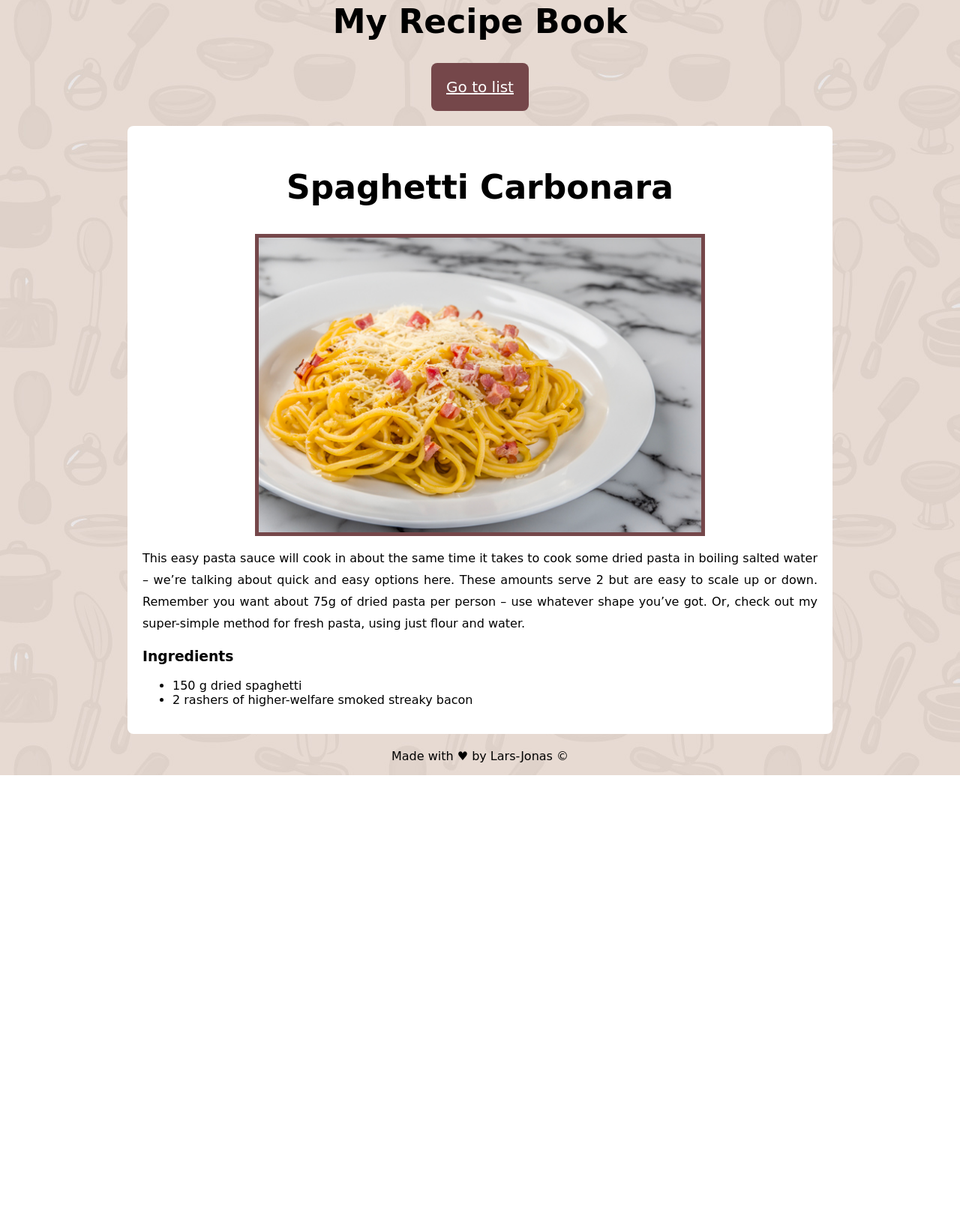
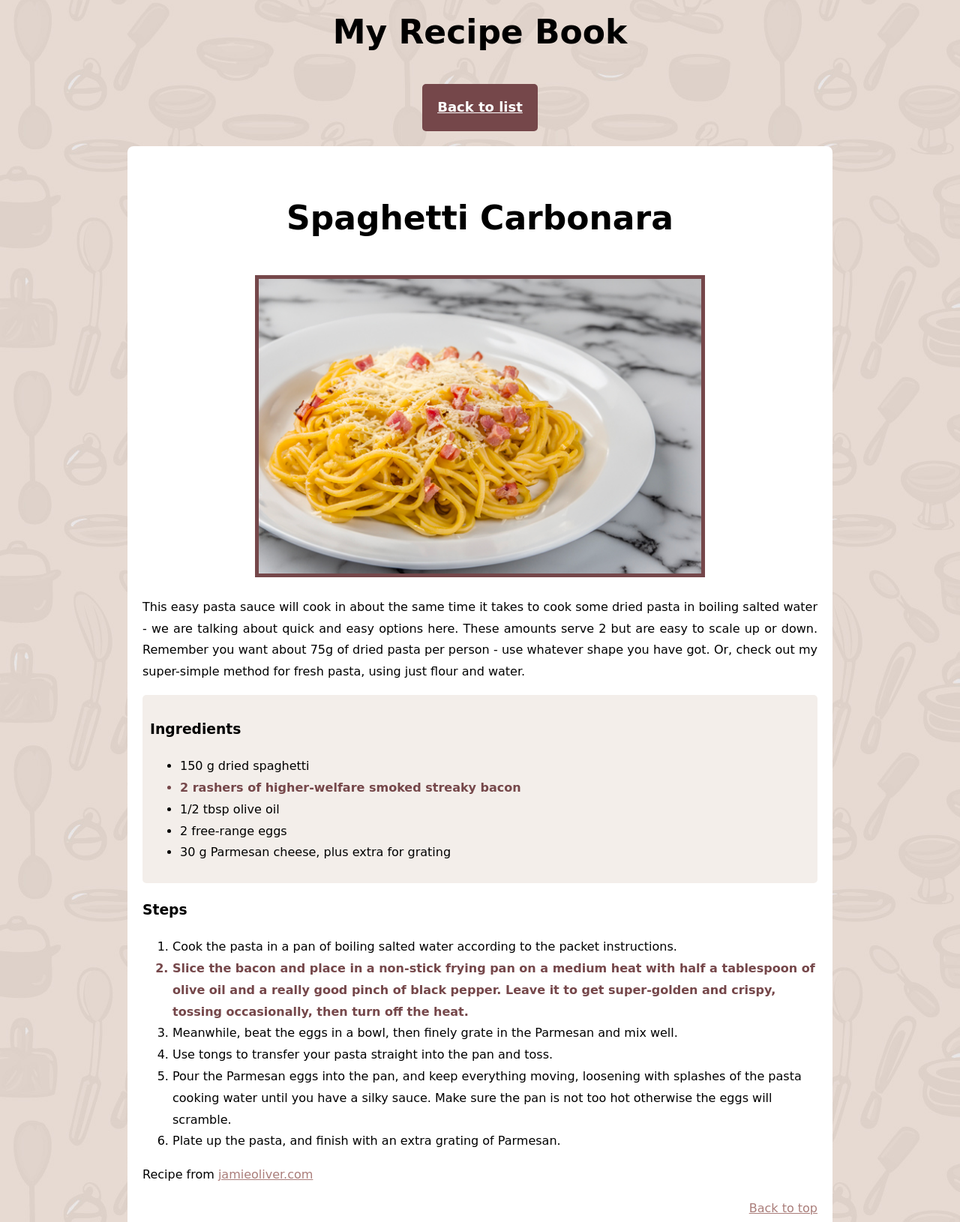
Before and after one commit to 365daysofc0ding/FEWD_Techdegree_Lectures, a plain HTML site: page 01_Unit/introduction-to-html-and-css/START-HERE/recipe-website/spaghetti-carbonara.html in a window 1280 px wide. Shown: the part 26-1656 px from the top of the page at 75% size. Before the commit the page ends 1060 px from the top, so only its background shows below. Drawn offline with Linux system fonts and the light colour scheme; a web font is replaced by a local one.

Commit message:
Finished recipe website on my own

```diff
--- a/01_Unit/introduction-to-html-and-css/START-HERE/recipe-website/index.html
+++ b/01_Unit/introduction-to-html-and-css/START-HERE/recipe-website/index.html
@@ -11,15 +11,18 @@
         <header>
             <h1 id="heading-primary">My Recipe Book</h1>
         </header>
-        <div class="content-box">
-            <h2 class="heading-secondary">Favorites</h2>
-            <ul id="favorites">
+        <section class="recipe">
+            <div class="recipe-header">
+                <h2 class="heading-secondary">Favorites</h2>
+            </div>
+            <ul class="favorites">
                 <li><a href="spaghetti-carbonara.html">Spaghetti Carbonara</a></li>
             </ul>
-        </div>
+        </section>
         <footer class="footer">
             <p>Made with &hearts; by Lars-Jonas &copy;</p>
         </footer>
     </div>
+    <script src="script.js"></script>
 </body>
 </html>
--- a/01_Unit/introduction-to-html-and-css/START-HERE/recipe-website/spaghetti-carbonara.html
+++ b/01_Unit/introduction-to-html-and-css/START-HERE/recipe-website/spaghetti-carbonara.html
@@ -6,24 +6,42 @@
     <title>Spaghetti Carbonara</title>
     <link rel="stylesheet" href="styles.css">
 </head>
-<body>
+<body id="top">
     <div class="container">
         <header>
             <h1 id="heading-primary">My Recipe Book</h1>
-            <a href="index.html#favorites" class="btn">Go to list</a>
+            <a href="index.html#favorites" class="btn">Back to list</a>
         </header>
-        <div class="content-box">
-            <h2 class="heading-secondary">Spaghetti Carbonara</h2>
-            <img src="img/carbonara.jpg" alt="Spaghetti Carbonara" class="recipe-image">
-            <p class="recipe-text">This easy pasta sauce will cook in about the same time it takes to cook some dried pasta in boiling salted water – we’re talking about quick and easy options here. These amounts serve 2 but are easy to scale up or down. Remember you want about 75g of dried pasta per person – use whatever shape you’ve got. Or, check out my super-simple method for fresh pasta, using just flour and water.</p>
-            <div class="ingredients">
-                <h3 class="ingredients-heading">Ingredients</h3>
+        <section class="recipe">
+            <div class="recipe-header">
+                <h2 class="heading-secondary">Spaghetti Carbonara</h2>
+                <img src="img/carbonara.jpg" alt="Spaghetti Carbonara" class="recipe-image">
+            </div>
+            <p class="recipe-description">This easy pasta sauce will cook in about the same time it takes to cook some dried pasta in boiling salted water &dash; we are talking about quick and easy options here. These amounts serve 2 but are easy to scale up or down. Remember you want about 75g of dried pasta per person &dash; use whatever shape you have got. Or, check out my super-simple method for fresh pasta, using just flour and water.</p>
+            <div class="recipe-ingredients">
+                <h3 class="recipe-heading">Ingredients</h3>
                 <ul>
                     <li>150 g dried spaghetti</li>
-                    <li>2 rashers of higher-welfare smoked streaky bacon</li>
+                    <li class="highlight"><strong>2 rashers of higher-welfare smoked streaky bacon</strong></li>
+                    <li>1/2 tbsp olive oil</li>
+                    <li>2 free-range eggs</li>
+                    <li>30 g Parmesan cheese, plus extra for grating</li>
                 </ul>
             </div>
-        </div>
+            <div class="recipe-steps">
+                <h3 class="recipe-heading">Steps</h3>
+                <ol>
+                    <li>Cook the pasta in a pan of boiling salted water according to the packet instructions.</li>
+                    <li class="highlight"><strong>Slice the bacon and place in a non-stick frying pan on a medium heat with half a tablespoon of olive oil and a really good pinch of black pepper. Leave it to get super-golden and crispy, tossing occasionally, then turn off the heat.</strong></li>
+                    <li>Meanwhile, beat the eggs in a bowl, then finely grate in the Parmesan and mix well.</li>
+                    <li>Use tongs to transfer your pasta straight into the pan and toss.</li>
+                    <li>Pour the Parmesan eggs into the pan, and keep everything moving, loosening with splashes of the pasta cooking water until you have a silky sauce. Make sure the pan is not too hot otherwise the eggs will scramble.</li>
+                    <li>Plate up the pasta, and finish with an extra grating of Parmesan.</li>
+                </ol>
+            </div>
+            <p class="recipe-source">Recipe from <a href="https://www.jamieoliver.com/recipes/pasta-recipes/easy-carbonara" target="_blank">jamieoliver.com</a></p>
+            <p class="back-to-top"><a href="#top">Back to top</a></p>
+        </section>
         <footer class="footer">
             <p>Made with &hearts; by Lars-Jonas &copy;</p>
         </footer>
--- a/01_Unit/introduction-to-html-and-css/START-HERE/recipe-website/styles.css
+++ b/01_Unit/introduction-to-html-and-css/START-HERE/recipe-website/styles.css
@@ -8,6 +8,7 @@ body {
     margin: 0;
     background-image: url('img/background.jpg');
     font-family: 'Playpen Sans', cursive;
+    line-height: 1.8;
 }
 
 .container {
@@ -21,48 +22,64 @@ footer {
     text-align: center;
 }
 
+#heading-primary,
+.heading-secondary {
+    font-size: 44px;
+}
+
+a:link,
+a:visited {
+    color: #aa7d7a;
+}
+
 .btn {
     display: inline-block;
-    border-radius: 8px;
+    border-radius: 5px;
+    font-weight: bold;
     font-family: inherit;
-    padding: 20px;
-    font-size: 20px;
+    padding: 15px 20px;
+    font-size: 18px;
     background-color: #75474a;
-    color: white;
+    color: #fff;
 }
 
-.content-box {
-    text-align: left;
-    background-color: white;
+.btn:link,
+.btn:visited {
+    color: #fff;
+}
+
+.recipe {
+    background-color: #fff;
     border-radius: 8px;
     padding: 20px;
     margin: 20px;
 }
 
-#heading-primary,
-.heading-secondary {
-    font-size: 44px;
+.recipe-header {
     text-align: center;
-}
-
-#favorites {
-    text-align: left;
-}
-
-#favorites a:link {
-    color: #aa7d7a;
 }
 
 .recipe-image {
     border: 5px solid #75474a;
-    text-align: center;
-    display: block;
-    margin: 0 auto;
     max-width: 600px;
     width: 100%;
 }
 
-.recipe-text {
+.recipe-description {
     text-align: justify;
-    line-height: 1.8;
 }
+
+.recipe-ingredients {
+    background-color: #f3eeea;
+    padding: 10px;
+    border-radius: 5px;
+}
+
+.highlight {
+    font-weight: bold;
+    color: #75474a;
+}
+
+.back-to-top {
+    text-align: right;
+}
```
Also changed, not shown: 01_Unit/introduction-to-html-and-css/START-HERE/recipe-website/script.js (added, +7 -0 lines).
